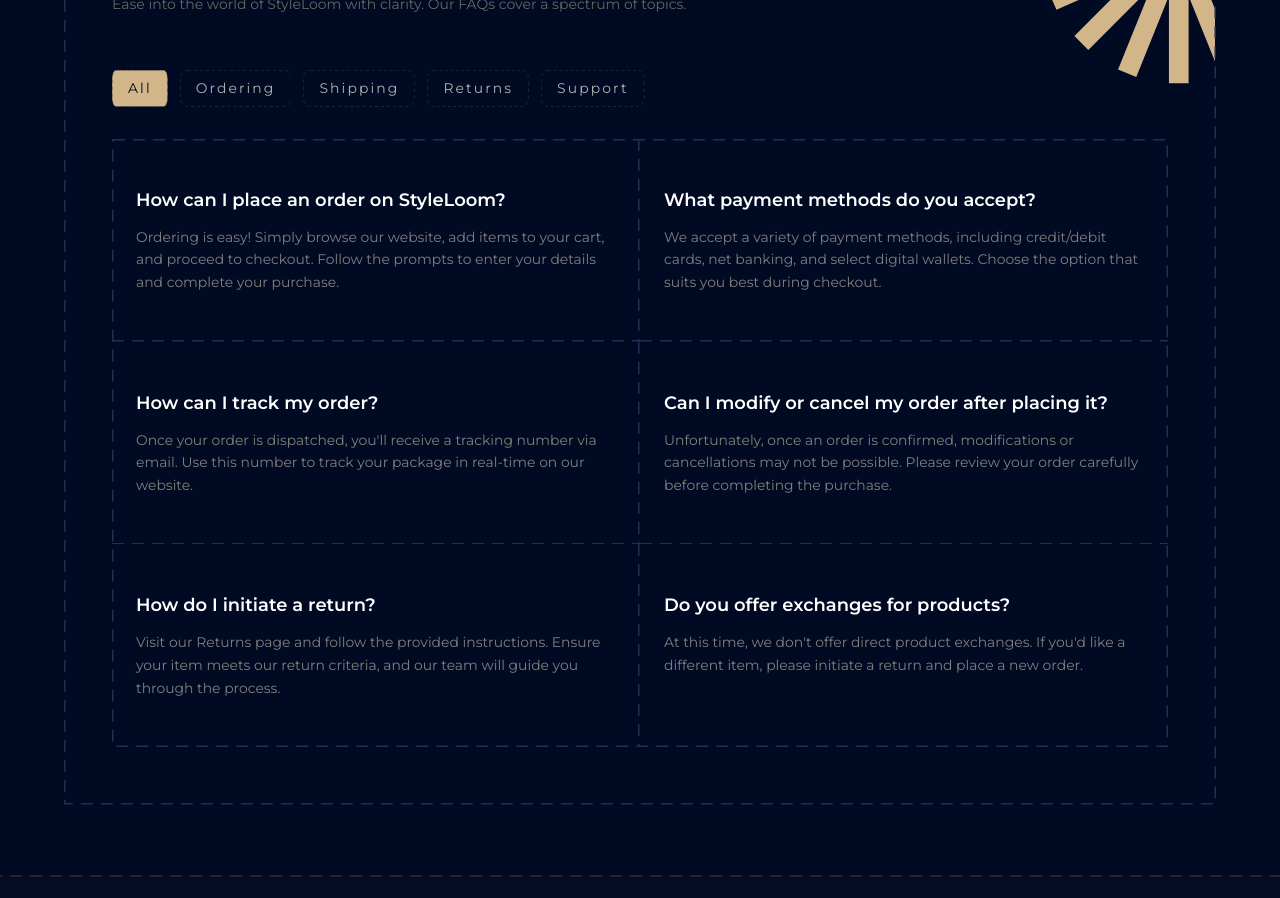
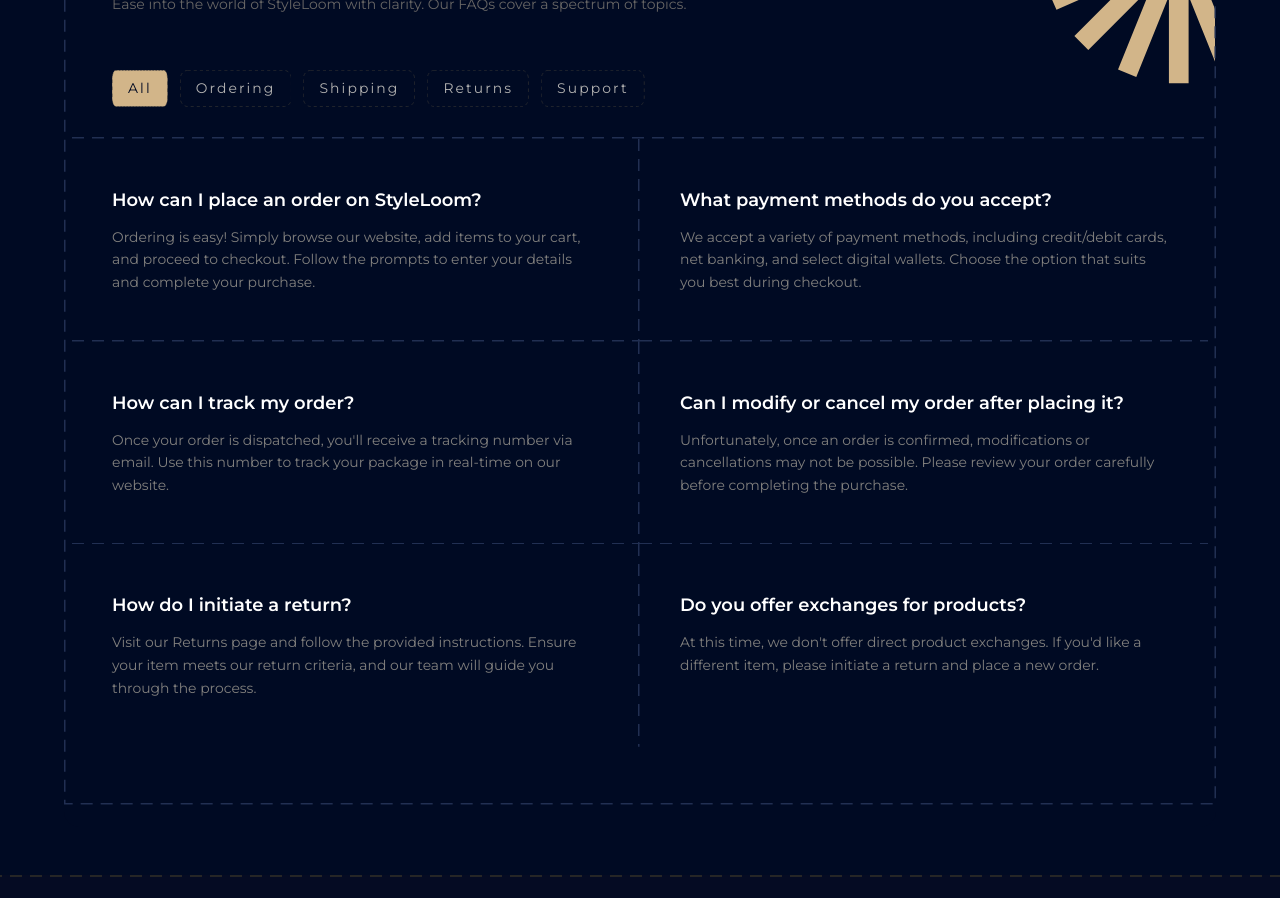
Before and after one commit to SarveshBhoite/dannytailors, a Next.js app: page /products in a window 1280 px wide. Shown: the part 3060-3958 px from the top of the page. Built offline with nearby package versions, Linux system fonts and the light colour scheme; a web font is replaced by a local one.

Commit message:
borders aligned in product page

```diff
--- a/components/Productpage/Products.tsx
+++ b/components/Productpage/Products.tsx
@@ -367,8 +367,14 @@
                     </div>
 
                     {/* FAQ grid with same border system as Category */}
-                    <div className="relative mt-8 hidden md:block">
-                        <OuterDashedBorder />
+                    {/* MODIFIED: Added negative margins (-mx-6 md:-mx-10) to pull grid to the edges
+                        and removed OuterDashedBorder to avoid double border effect */}
+                    <div className="relative mt-8 hidden md:block -mx-6 md:-mx-10">
+                        {/* Top Separator Line for the Grid */}
+                        <div className="absolute top-0 left-0 w-full">
+                            <InternalDashedBorderBottom />
+                        </div>
+
                         <div className="grid grid-cols-2">
                             {filteredFaqs.map((faq, index) => {
                                 const rowIndex = Math.floor(index / cols);
@@ -378,7 +384,8 @@
                                 return (
                                     <div
                                         key={faq.id}
-                                        className="relative overflow-hidden px-6 py-12"
+                                        // MODIFIED: Increased padding to md:px-10 so text aligns with Header
+                                        className="relative overflow-hidden px-6 md:px-10 py-12"
                                     >
                                         {/* vertical line between columns (only left cell) */}
                                         {colIndex === 0 && (
```
